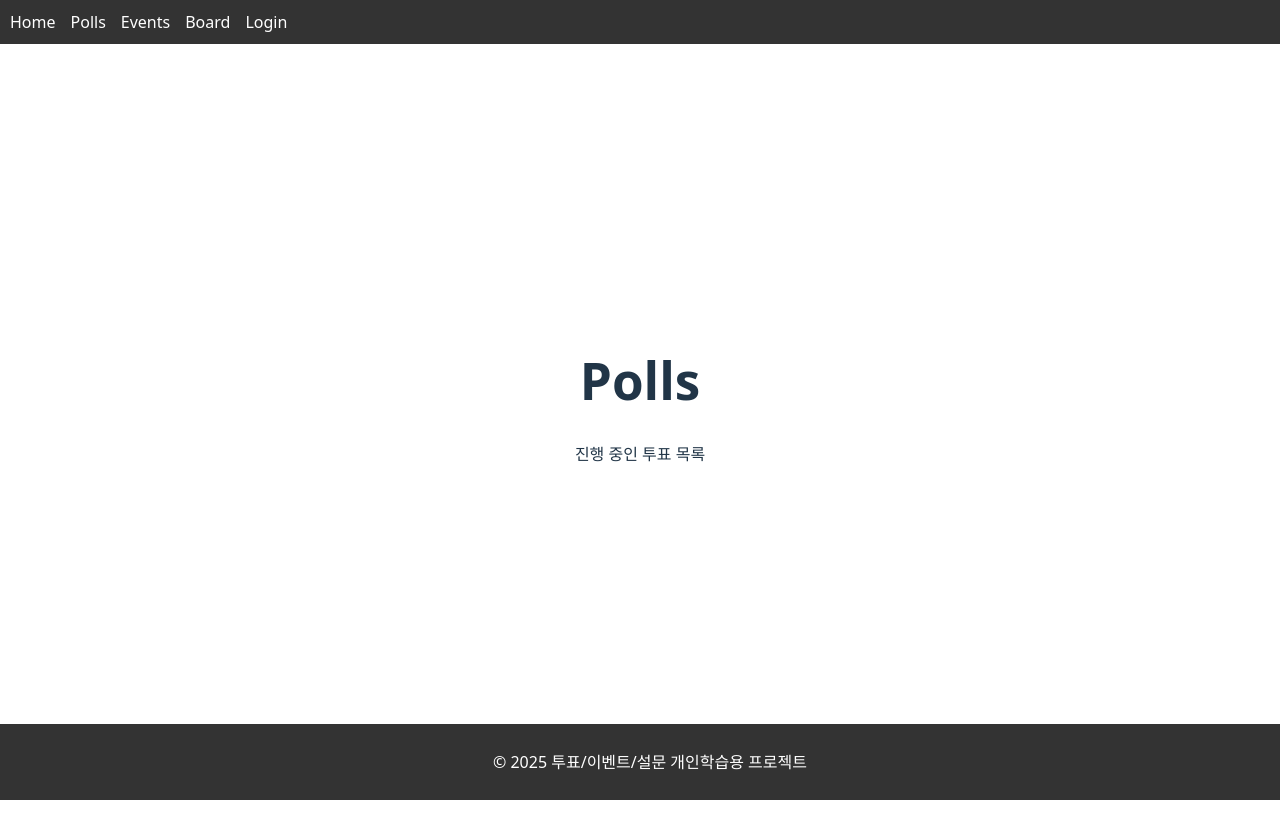
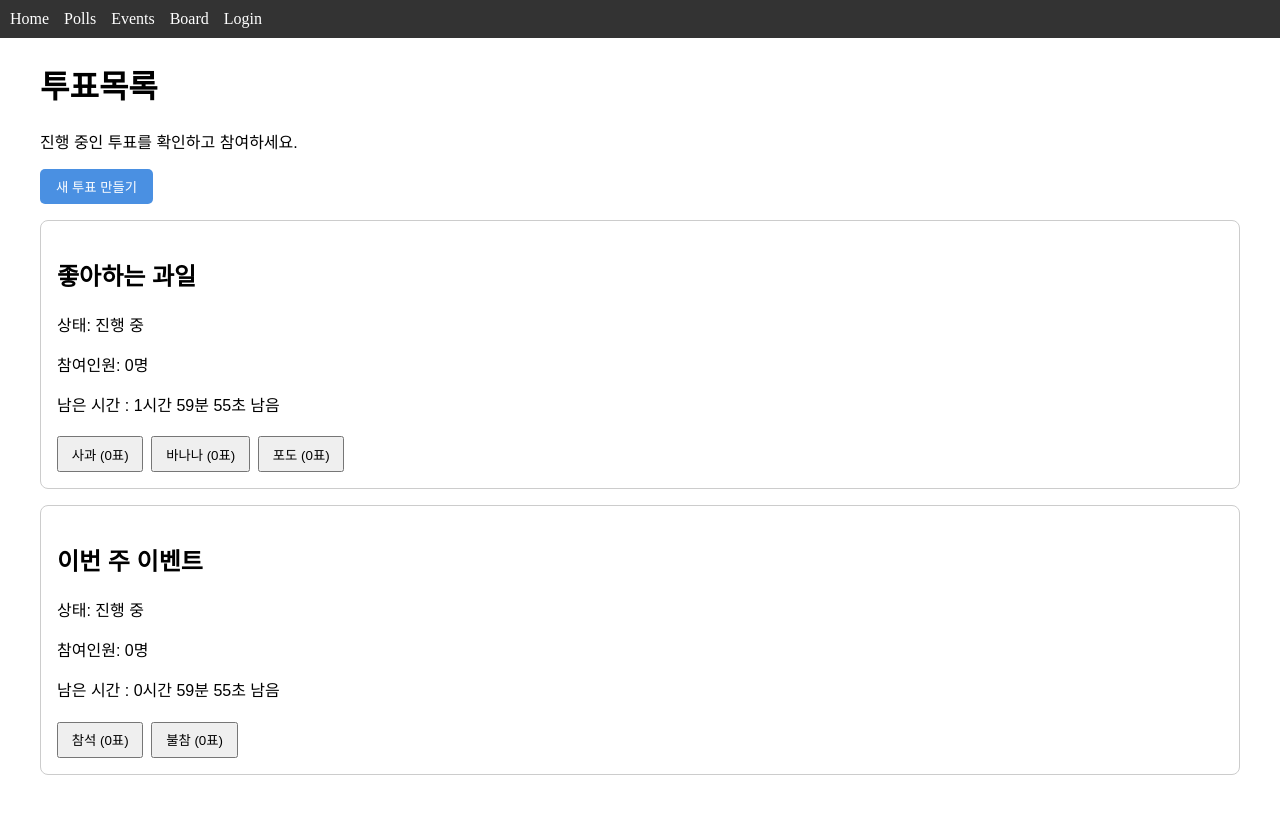
Before and after one commit to hms1218/study-projects, a Vue app in the folder frontend/: page /polls in a window 1280 px wide. Built offline with nearby package versions, Linux system fonts and the light colour scheme.

Commit message:
0829 작업

```diff
--- a/frontend/src/App.vue
+++ b/frontend/src/App.vue
@@ -1,12 +1,12 @@
 <template>
     <Header />
     <router-view /> <!-- 현재 라우트(Home.vue 등)가 여기 표시됨 -->
-    <Footer />
+    <!-- <Footer /> -->
 </template>
 
 <script setup lang="ts">
     import Header from './components/Header.vue'
-    import Footer from './components/Footer.vue'
+    // import Footer from './components/Footer.vue'
 </script>
 
 <style scoped>
--- a/frontend/src/main.ts
+++ b/frontend/src/main.ts
@@ -1,5 +1,5 @@
 import { createApp } from 'vue'
-import './style.css'
+// import './style.css'
 import App from './App.vue'
 import router from './router'
 
--- a/frontend/src/views/Home.vue
+++ b/frontend/src/views/Home.vue
@@ -1,7 +1,15 @@
 <template>
     <div class="home-container">
-        <h1>WelWelcome to Survey/Events/Board App</h1>
-        <p>메뉴를 선택해 기능을 이용하세요.</p>
+        <div class="home-card">
+            <h1>투표 · 이벤트 · 게시판 플랫폼</h1>
+            <p>메뉴를 선택해 기능을 시작하세요.</p>
+
+            <div class="menu-buttons">
+                <router-link to="/polls" class="menu-button">투표</router-link>
+                <router-link to="/events" class="menu-button">이벤트</router-link>
+                <router-link to="/board" class="menu-button">게시판</router-link>
+            </div>
+        </div>
     </div>
 </template>
 
@@ -10,5 +18,55 @@
 </script>
 
 <style scoped>
+    .home-container {
+        display: flex;
+        justify-content: center;
+        align-items: center;
+        min-height: 100vh;
+        background: linear-gradient(135deg, #f5f7fa, #c3cfe2);
+    }
 
+    .home-card {
+        background-color: #fff;
+        padding: 3rem 2rem;
+        border-radius: 1rem;
+        box-shadow: 0 8px 20px rgba(0,0,0,0.15);
+        text-align: center;
+        max-width: 500px;
+        width: 90%;
+    }
+
+    h1 {
+        margin-bottom: 1rem;
+        font-size: 1.8rem;
+        color: #333;
+    }
+
+    p {
+        margin-bottom: 2rem;
+        color: #666;
+    }
+
+    .menu-buttons {
+        display: flex;
+        justify-content: center;
+        gap: 1rem;
+        flex-wrap: wrap;
+    }
+
+    .menu-button {
+        background: #4a90e2;
+        color: #fff;
+        border: none;
+        padding: 0.8rem 1.5rem;
+        border-radius: 0.5rem;
+        cursor: pointer;
+        font-size: 1rem;
+        transition: 0.2s ease;
+        text-decoration: none;
+    }
+
+    .menu-btn:hover {
+        background: #357ab7;
+    }
 </style>
--- a/frontend/src/views/Polls.vue
+++ b/frontend/src/views/Polls.vue
@@ -1,14 +1,185 @@
+<!-- <template> : Vue에서 화면에 표시될 HTML 구조를 정의합니다. -->
 <template>
     <div class="polls-container">
-        <h1>Polls</h1>
-        <p>진행 중인 투표 목록</p>
+        <h1>투표목록</h1>
+        <p>진행 중인 투표를 확인하고 참여하세요.</p>
+
+        <!-- 새로운 투표 만들기 버튼 -->
+        <button class="create-btn" @click="showCreateForm = true">새 투표 만들기</button>
+
+        <!-- 새로운 투표 입력 폼 -->
+        <div v-if="showCreateForm" class="create-form">
+            <input v-model="newTitle" placeholder="투표 제목" />
+            <input v-model="newOptions" placeholder="선택지 (콤마로 구분)" />
+            <input v-model="newEndTime" type="datetime-local" /> <!-- 종료시간 입력 -->
+            <button @click="addPoll">추가</button>
+            <button @click="showCreateForm = false">취소</button>
+        </div>
+
+        <div class="poll-list">
+            <div class="poll-card" v-for="poll in polls" :key="poll.id">
+                <!-- v-for="poll in polls" : Vue에서 반복 렌더링을 할 때 사용하는 디렉티브입니다.
+                    polls 배열을 반복하며 각 요소를 poll로 참조 -->
+                <!-- 의미: polls 배열 안의 각각의 항목(poll)에 대해 <div class="poll-card">를 반복해서 생성합니다.
+                    예를 들어 polls가 3개면, 이 <div>도 3개 만들어집니다. -->
+                <h2>{{ poll.title }}</h2>
+                <p>상태: {{ poll.status }}</p>
+                <p>참여인원: {{ poll.votes.length }}명</p>
+
+                <!-- 실시간 남은 시간 표시 -->
+                <p v-if="poll.status === '진행 중'">
+                    남은 시간 : {{ getRemainingTime(poll.endTime!) }}
+                </p>
+                <p v-else>투표 종료</p>
+
+                <div class="options">
+                    <button v-for="option in poll.options" :key="option" @click="vote(poll.id, option)">
+                        {{ option }} ({{ poll.voteCounts[option] || 0 }}표)
+                    </button>
+                </div>
+                <!-- Vue의 Mustache 문법을 사용해서 JS 변수 내용을 화면에 출력합니다. -->
+                <!-- <button class="poll-button">참여하기</button> -->
+            </div>
+        </div>
     </div>
 </template>
 
 <script setup lang="ts">
+    import { ref, onMounted, onUnmounted } from 'vue'; // Vue의 reactive 변수를 만들기 위한 함수 ref를 가져옵니다.
 
+    // Reactive(반응형) 이란?
+    // Vue에서는 데이터가 변하면 자동으로 화면(UI)에 반영되는 구조를 만들 수 있어요.
+    // ref()로 만든 변수는 reactive 상태가 됩니다.
+    // 화면에서 {{ count }}를 사용하면, count.value가 바뀔 때 자동으로 업데이트돼요.
+
+    interface Poll  {
+        id: number;
+        title: string;
+        status: string; // '진행 중' | '종료'
+        options: string[];
+        votes: string[]; //참여한 사용자 이름
+        voteCounts: Record<string, number>; //선택지별 투표 수
+        endTime?: Date; //종료 시간
+    } // TypeScript 객체 구조 정의
+
+    // <Poll[]> : Poll 객체가 들어있는 배열 -> ts를 사용하기 때문에
+    const polls = ref<Poll[]>([
+        { id: 1, title: '좋아하는 과일', status: '진행 중', options: ['사과','바나나','포도'], votes: [], voteCounts: {}, endTime: new Date(new Date().getTime() + 1000 * 60 * 60 * 2) },
+        { id: 2, title: '이번 주 이벤트', status: '진행 중', options: ['참석','불참'], votes: [], voteCounts: {}, endTime: new Date(new Date().getTime() + 1000 * 60 * 60 * 1) },
+    ]);
+
+    // 새 투표 폼 상태
+    const showCreateForm = ref(false);
+    const newTitle = ref('');
+    const newOptions = ref('');
+    const newEndTime = ref('');
+
+    //현재 시간 reactive
+    const now = ref(new Date());
+    //1초마다 시간 갱신
+    let interval: number;
+    onMounted(() => {
+        interval = window.setInterval(() => {
+            now.value = new Date();
+            //투표 상태 갱신
+            polls.value.forEach(p => {
+                if(p.endTime && now.value >= p.endTime) {
+                    p.status = "종료";
+                }
+            })
+        }, 1000);
+    })
+
+    onUnmounted(() => clearInterval(interval));
+
+    function addPoll() {
+        if(!newTitle.value || !newOptions.value) return;
+
+        const optionsArray = newOptions.value.split(',').map(opt => opt.trim());
+        polls.value.push({
+            id: polls.value.length + 1,
+            title: newTitle.value,
+            status: "진행 중",
+            options: optionsArray,
+            votes: [],
+            voteCounts: {},
+            endTime: new Date(newEndTime.value),
+        });
+        newTitle.value = '';
+        newOptions.value = '';
+        showCreateForm.value = false;
+    }
+
+    function vote(pollId: number, option: string) {
+        const poll = polls.value.find(p => p.id === pollId);
+        if(!poll) return;
+        //참여자 이름은 'User1' 으로 고정
+        poll.votes.push('User1');
+        poll.voteCounts[option] = (poll.voteCounts[option] || 0) + 1;
+    }
+
+    function getRemainingTime(endTime: Date) {
+        if (!endTime) return '종료'; // endTime이 없으면 종료로 처리
+
+        const diff = endTime.getTime() - now.value.getTime();
+        if(diff <= 0) return '종료';
+        const hours = Math.floor(diff / 1000 / 60 / 60);
+        const minutes = Math.floor((diff / 1000 / 60) % 60);
+        const seconds = Math.floor((diff / 1000) % 60);
+
+        return `${hours}시간 ${minutes}분 ${seconds}초 남음`;
+    }
+
+    // 배열에 항목 추가 (사용자가 추가할 수 있는 기능 -> push)
+    //polls.value.push({ id: 3, title: '이번 주 이벤트', status: '진행 중' });
 </script>
 
 <style scoped>
+    .polls-container {
+        padding: 2rem;
+        font-family: Arial, sans-serif;
+    }
 
+    .create-btn {
+        background: #4a90e2;
+        color: #fff;
+        border: none;
+        padding: 0.5rem 1rem;
+        margin-bottom: 1rem;
+        cursor: pointer;
+        border-radius: 5px;
+    }
+
+    .create-form {
+        margin-bottom: 1.5rem;
+    }
+
+    .create-form input {
+        margin-right: 0.5rem;
+        padding: 0.3rem 0.5rem;
+    }
+
+    .create-form button {
+        margin-right: 0.5rem;
+        padding: 0.3rem 0.7rem;
+    }
+
+    .poll-list {
+        display: flex;
+        flex-direction: column;
+        gap: 1rem;
+    }
+
+    .poll-card {
+        border: 1px solid #ccc;
+        border-radius: 8px;
+        padding: 1rem;
+    }
+
+    .options button {
+        margin-right: 0.5rem;
+        margin-top: 0.3rem;
+        padding: 0.4rem 0.8rem;
+        cursor: pointer;
+    }
 </style>
```
